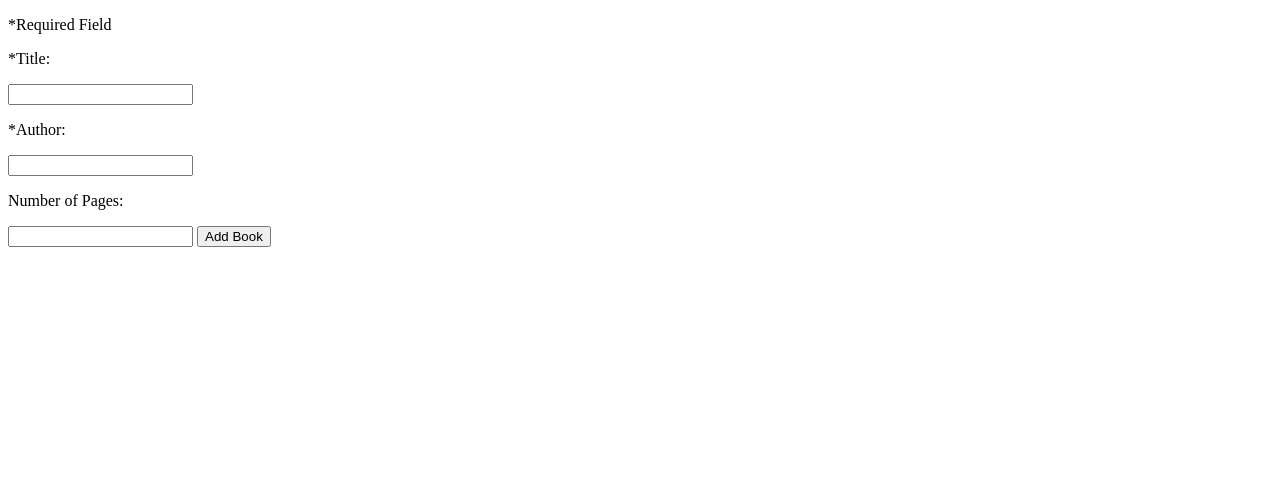
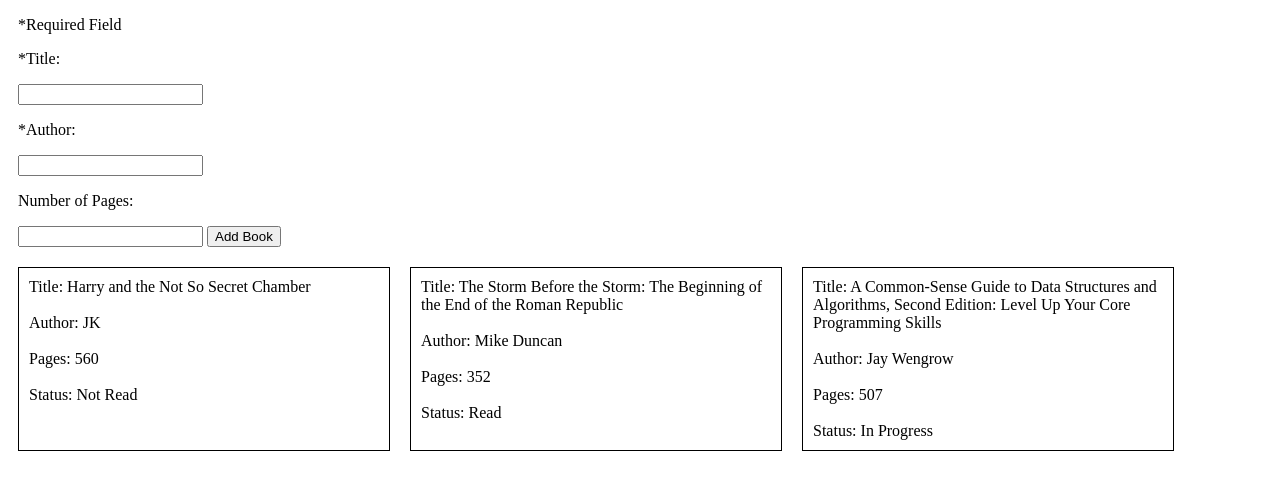
Before and after one commit to cmmartine/book_library, a plain HTML site: page index.html in a window 1280 px wide. Drawn offline with Linux system fonts and the light colour scheme.

Commit message:
Added functions for displaying books and added some styling

```diff
--- a/index.html
+++ b/index.html
@@ -9,7 +9,7 @@
   <title>Library</title>
 </head>
 <body>
-  <form id="bookForm">
+  <form id="book-form">
     <p>*Required Field</p>
 
     <p>*Title:</p>
@@ -23,5 +23,9 @@
 
     <input type='submit' name='submit' id='submit' value='Add Book'>
   </form>
+
+  <div id="book-container">
+
+  </div>
 </body>
 </html>
--- a/scriptLibrary.js
+++ b/scriptLibrary.js
@@ -1,10 +1,10 @@
-let myLibrary = [ ];
+let myLibrary = [ {title: 'Harry and the Not So Secret Chamber', author: 'JK', pages: '560', readStatus: 'Not Read'}, {title: 'The Storm Before the Storm: The Beginning of the End of the Roman Republic', author: 'Mike Duncan', pages: '352', readStatus: 'Read'}, {title: 'A Common-Sense Guide to Data Structures and Algorithms, Second Edition: Level Up Your Core Programming Skills', author: 'Jay Wengrow', pages: '507', readStatus: 'In Progress'} ];
 
 function Book(title, author, pages) {
   this.title = title
   this.author = author
   this.pages = pages
-  this.readStatus = false
+  this.readStatus = 'Not Read'
 }
 
 const submitBtn = document.getElementById('submit');
@@ -18,5 +18,27 @@ function addBookToLibrary(e) {
   let pagesInput = document.getElementById('pages').value;
   let newBook = new Book( titleInput, authorInput, pagesInput );
   myLibrary.push(newBook);
-  document.getElementById('bookForm').reset();
+  document.getElementById('book-form').reset();
+  insertBookHTML(newBook);
 }
+
+const bookContainer = document.getElementById('book-container');
+
+function insertBookHTML(book) {
+  let bookCard = document.createElement('p');
+  bookCard.classList.add('book-card');
+  let title = document.createTextNode(`Title: ${book.title}\n\n`);
+  let author = document.createTextNode(`Author: ${book.author}\n\n`);
+  let pages = document.createTextNode(`Pages: ${book.pages}\n\n`) ;
+  let status = document.createTextNode(`Status: ${book.readStatus}`);
+  bookCard.append(title, author, pages, status);
+  bookContainer.appendChild(bookCard);
+}
+
+function displayBooks() {
+  myLibrary.forEach((book) => {
+    insertBookHTML(book);
+  });
+}
+
+displayBooks();
--- a/style.css
+++ b/style.css
@@ -0,0 +1,18 @@
+#book-form {
+  margin: 10px;
+}
+
+#book-container {
+  display: flex;
+  flex-wrap: wrap;
+  max-width: 100%;
+}
+
+.book-card {
+  white-space: pre-line;
+  width: 350px;
+  max-width: 350px;
+  border: 1px solid black;
+  margin: 10px;
+  padding: 10px;
+}
```
